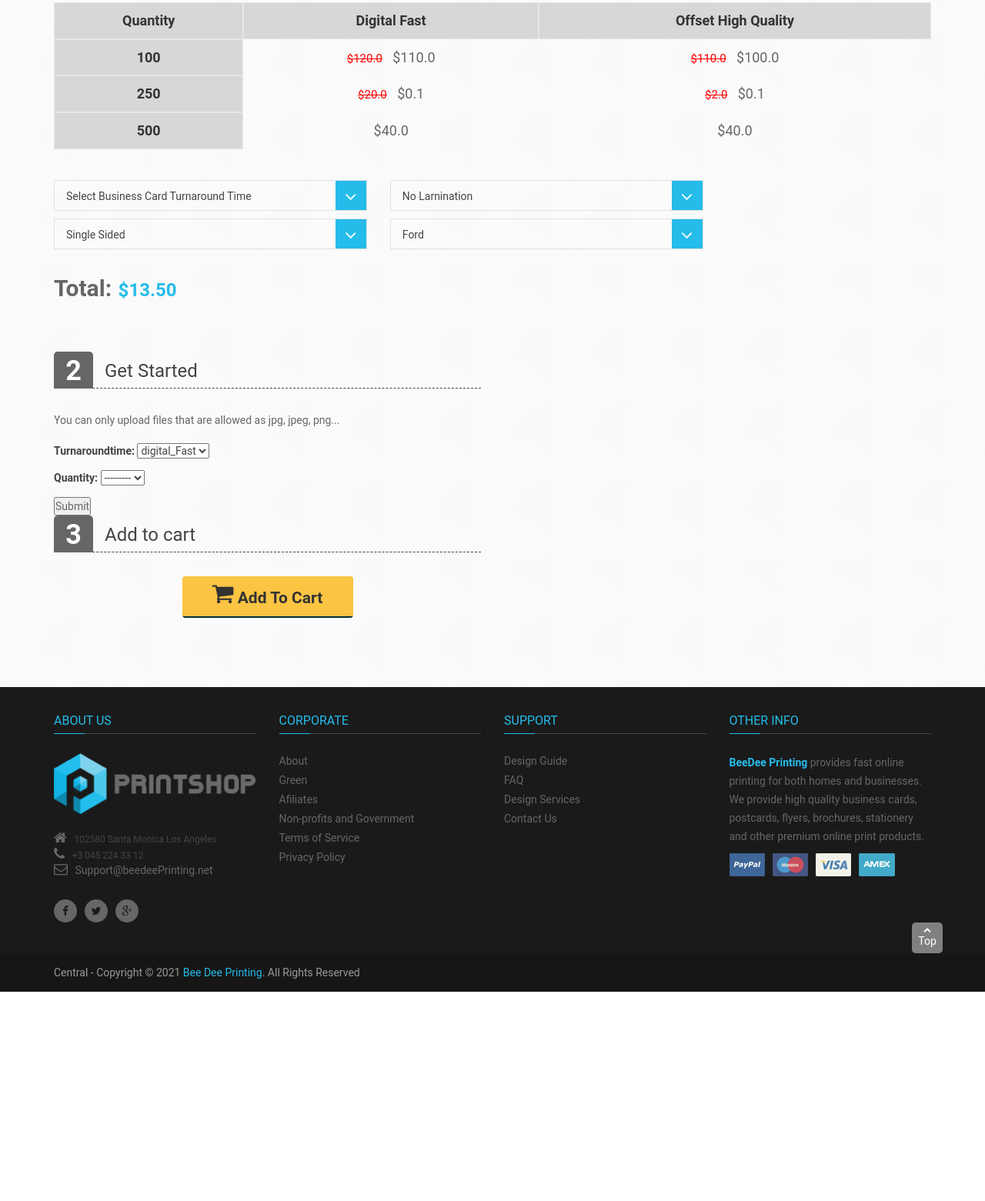
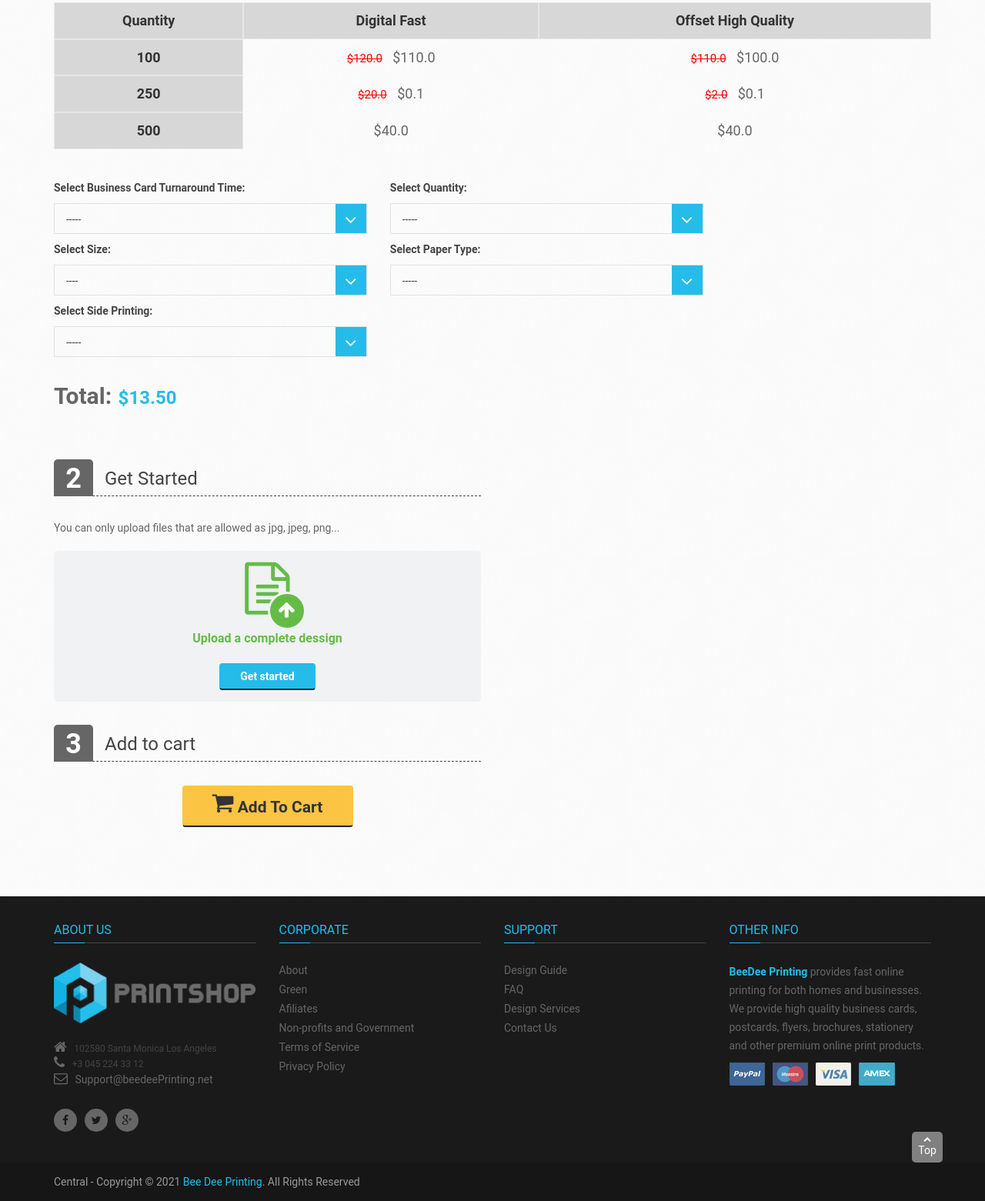
Before and after one commit to panda1909/beedeeprinting, a Django app: page /detail in a window 1280 px wide. Shown: the part 1313-2874 px from the top of the page at 77% size. Before the commit the page ends 2602 px from the top, so only its background shows below. Run offline with Django 3.2, Linux system fonts and the light colour scheme; data comes from the database, SQL or seed files in the repository; both versions use the stored data as it was before the commit; data that the repository does not hold is empty; some libraries are stand-ins or nearby versions; some web fonts are replaced.

Commit message:
Merge branch 'main' of https://github.com/panda1909/beedeeprinting into main

```diff
--- a/core/templates/core/detail.html
+++ b/core/templates/core/detail.html
@@ -284,9 +284,11 @@
                         <div class="options-list-w">
                             <div class="row">
                                 <div class="block-options col-md-4 col-sm-5">
+                                    <p> <strong>Select Business Card Turnaround Time:</strong></p>
+
                                     <div class="options-col">
                                         <span class="cur-option-w">
-                                            <span class="cur-option-val">Select Business Card Turnaround Time</span>
+                                            <span class="cur-option-val">-----</span>
                                             <i class="fa fa-angle-down"></i>
                                         </span>
                                         <ul class="d-none po-list">
@@ -296,50 +298,65 @@
                                     </div>
                                 </div>
                                 <div class="block-options col-md-4 col-sm-5">
+                                    <p> <strong>Select Quantity:</strong></p>
                                     <div class="options-col">
                                         <span class="cur-option-w">
-                                            <span class="cur-option-val">No Larnination</span>
+                                            <span class="cur-option-val">-----</span>
                                             <i class="fa fa-angle-down"></i>
                                         </span>
                                         <ul class="d-none po-list">
-                                            <li><span>No Larnination</span></li>
-                                            <li><span>Matt Lamination</span></li>
-                                            <li><span>Gloss Lamination</span></li>
-                                            <li><span>Velvet Lamination</span></li>
+                                            {% for menu in menu %}
+                                            <li><span>{{ menu.quantity }}</span></li>
+                                            {% endfor %}
                                         </ul>
                                     </div>
                                 </div>
                             </div>
                             <div class="row">
                                 <div class="block-options col-md-4 col-sm-5">
+                                    <p> <strong>Select Size:</strong></p>
                                     <div class="options-col">
                                         <span class="cur-option-w">
-                                            <span class="cur-option-val">Single Sided</span>
+                                            <span class="cur-option-val">----</span>
                                             <i class="fa fa-angle-down"></i>
                                         </span>
                                         <ul class="d-none po-list">
-                                            <li><span>Single Sided</span></li>
-                                            <li><span>Double Sided</span></li>
+                                            {% for menu1 in menu1 %}
+                                            <li><span>{{ menu1.size }}</span></li>
+                                            {% endfor %}
                                         </ul>
                                     </div>
                                 </div>
                                 <div class="block-options col-md-4 col-sm-5">
+                                    <p> <strong> Select Paper Type: </strong></p>
                                     <div class="options-col">
                                         <span class="cur-option-w">
-                                            <span class="cur-option-val">Ford</span>
+                                            <span class="cur-option-val">-----</span>
                                             <i class="fa fa-angle-down"></i>
                                         </span>
                                         <ul class="d-none po-list">
-                                            <li><span>A6</span></li>
-                                            <li><span>A5</span></li>
-                                            <li><span>A4</span></li>
-                                            <li><span>A3</span></li>
-                                            <li><span>DL</span></li>
-                                            <li><span>148mm Square</span></li>
-                                            <li><span>210mm Square</span></li>
+                                            {% for menu1 in menu1 %}
+                                                <li><span>{{ menu1.paper_type }}</span></li>
+                                            {% endfor %}
                                         </ul>
                                     </div>
                                 </div>
+                            </div>
+                            <div class="row">
+                                <div class="block-options col-md-4 col-sm-5">
+                                    <p> <strong> Select Side Printing: </strong></p>
+                                    <div class="options-col">
+                                        <span class="cur-option-w">
+                                            <span class="cur-option-val">-----</span>
+                                            <i class="fa fa-angle-down"></i>
+                                        </span>
+                                        <ul class="d-none po-list">
+                                            <li><span>One Sided</span></li>
+                                            <li><span>Two Sided - Front and Back</span></li>
+                                        </ul>
+                                    </div>
+                                </div>
+
                             </div>
                         </div>
                         <!-- <input type="submit"/> -->
@@ -363,25 +380,14 @@
                             <p class="upload-allow">
                                 You can only upload files that are allowed as jpg, jpeg, png...
                             </p>
-                            <!-- enctype="multipart/form-data" id="id_ajax_upload_form" -->
-                            <form method="POST">
-                                {% csrf_token %}
-                                {{ form.as_p }}
-                                <input type="submit" />
-                            </form>
-
-
-
-
-
-                            <!-- <div class="box-upload">
+                            <div class="box-upload">
                                 <span class="icon">
                                     <i class="fa fa-file-text-o"></i>
                                     <i class="fa fa-arrow-up border-radius-50"></i>
                                 </span>
                                 <p>Upload a complete dessign</p>
                                 <button type="button" class="btn upload-btn">Get started</button>
-                            </div> -->
+                            </div>
                         </div>
                         <div class="add-to-cart col-md-12 col-sm-12 col-xs-12">
                             <div class="atc-header">
--- a/core/views.py
+++ b/core/views.py
@@ -4,7 +4,7 @@ from django.views.generic import TemplateView
 from Marketing_Products.models import Calendars
 # All category products
 from Business_Cards.models import Products as bc_products
-from Business_Cards.models import business_cards_price
+from Business_Cards.models import business_cards_price, Extra_features
 from Business_Stationary.models import Products as bs_products
 from Large_Format_Printing.models import Products as lf_products
 from Marketing_Products.models import Products as mp_products
@@ -30,30 +30,13 @@ def BC_Detail(request):
     lf_object = lf_products.objects.all()
     mp_object = mp_products.objects.all()
 
-    # if request.method == 'POST':
-    #     form = ImageFileUploadForm(request.POST, request.FILES)
-    #     if form.is_valid():
-    #         form.save()
-    #         return JsonResponse ({'error': False, 'message': 'Upload Successfully'})
-    #     else:
-    #         return JsonResponse({'error': True, 'errors': form.errors})
-    # else:
-    #     form =ImageFileUploadForm()
-
-    if request.method == 'POST':
-        print("------1-------")
-        form = BusinessCard(request.POST)
-        if form.is_valid():
-            print("-------------")
-            print (form.cleaned_data)
-        else:
-            print("not valid ---------2")
-    else:
-        print("-2----------2--")
-        form =BusinessCard()
+    menu = business_cards_price.objects.all()
+    menu1 = Extra_features.objects.all()
 
     context = {
-        "form" : form,
+    #   Form
+        "menu": menu,
+        "menu1": menu1,
     #   Price Table    #
         "table" : table,
     #   side bar content    #
```
Also changed, not shown: Business_Cards/models.py (+9 -19 lines), Business_Cards/migrations/0013_auto_20210108_1601.py (added), Business_Stationary/migrations/0008_auto_20210108_1601.py (added), Large_Format_Printing/migrations/0008_auto_20210108_1601.py (added), Marketing_Products/migrations/0021_auto_20210108_1601.py (added), core/migrations/0021_auto_20210108_1601.py (added), db.sqlite3.
